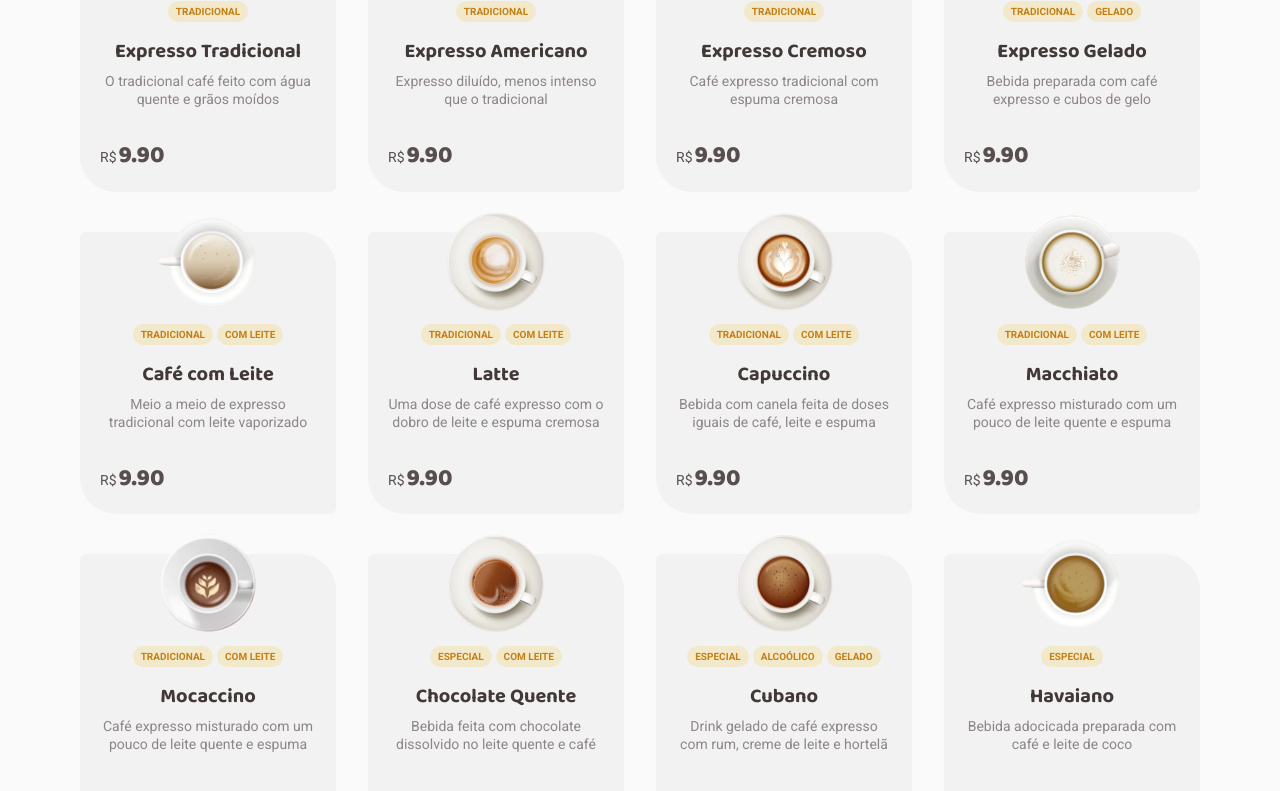
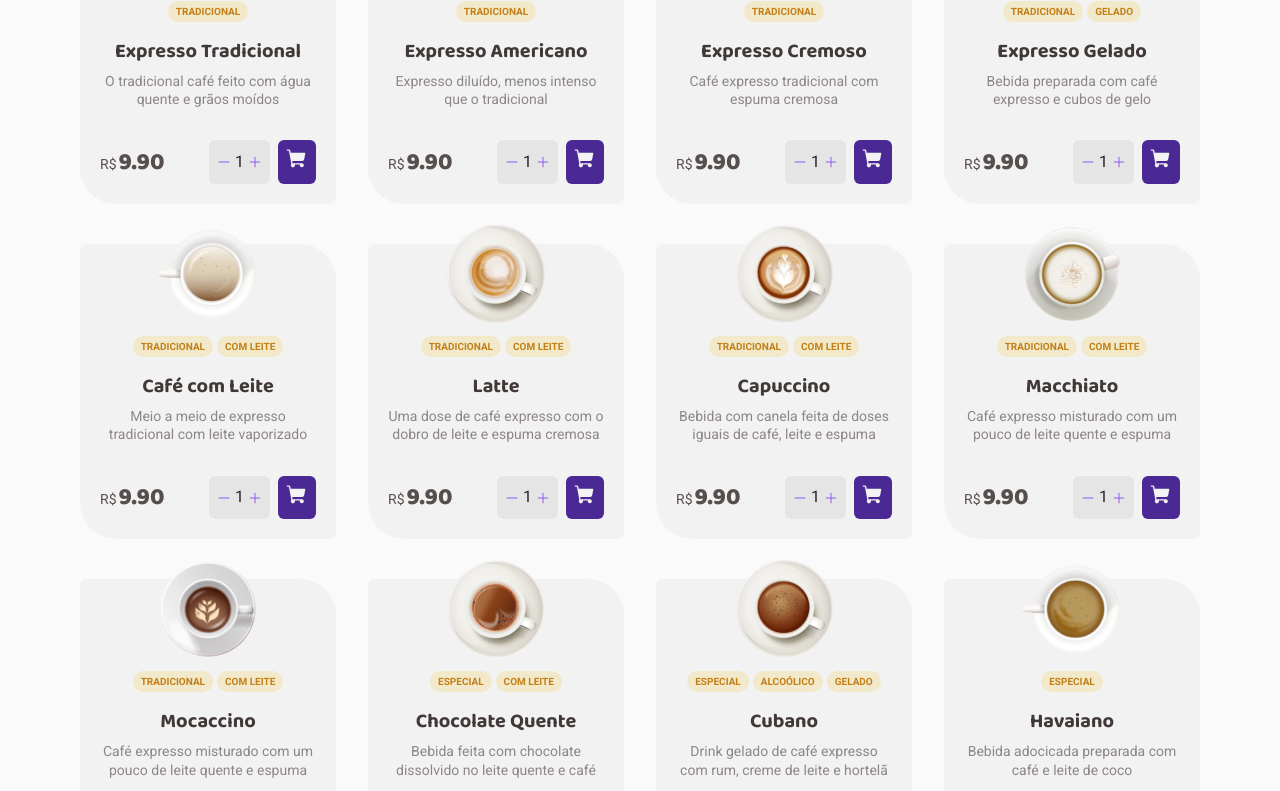
Before and after one commit to edilaine-as/ReactJS_CoffeeDelivery, a React (Vite) app: page / in a window 1280 px wide. Shown: the part 895-1686 px from the top of the page. Built offline with nearby package versions, Linux system fonts and the light colour scheme.

Commit message:
Add QuantityInput

```diff
--- a/src/components/Card/index.tsx
+++ b/src/components/Card/index.tsx
@@ -1,8 +1,13 @@
+import { ShoppingCart } from 'phosphor-react'
+import { useState } from 'react'
+import { useTheme } from 'styled-components'
+import { QuantityInput } from '../QuantityInput'
 import {
   CoffeeImg,
   Container,
   Control,
   Description,
+  Order,
   Price,
   Tags,
   Title,
@@ -20,6 +25,20 @@ type Props = {
 }
 
 export function Card({ coffee }: Props) {
+  const theme = useTheme()
+  const [quantity, setQuantity] = useState(1)
+  const [isItemAdded, setIsItemAdded] = useState(false)
+
+  function incrementQuantity(){
+    setQuantity(state => state + 1)
+  }
+
+  function decrementQuantity(){
+    if(quantity > 1){
+      setQuantity(state => state - 1)
+    }
+  }
+
   return (
     <Container>
       <CoffeeImg src={coffee.image} alt={coffee.title} />
@@ -39,6 +58,16 @@ export function Card({ coffee }: Props) {
           <span>R$</span>
           <span>{coffee.price.toFixed(2)}</span>
         </Price>
+        <Order>
+          <QuantityInput
+            quantity={quantity}
+            incrementQuantity={incrementQuantity}
+            decrementQuantity={decrementQuantity}
+          />
+          <button>
+            <ShoppingCart weight="fill" size={22} color={theme['base-card']}/>
+          </button>
+        </Order>
       </Control>
     </Container>
   )
--- a/src/components/Card/style.ts
+++ b/src/components/Card/style.ts
@@ -78,3 +78,15 @@ export const Price = styled.div`
     color: ${(props) => props.theme['base-text']};
   }
 `
+
+export const Order = styled.div`
+  display: flex;
+  gap: 8px;
+
+  > button{
+    background-color: ${(props) => props.theme['purple-dark']};
+    border: none;
+    border-radius: 6px;
+    padding: 8px;
+  }
+`
--- /dev/null
+++ b/src/components/QuantityInput/index.tsx
@@ -0,0 +1,22 @@
+import { Minus, Plus } from "phosphor-react";
+import { Container } from "./styles";
+
+type Props = {
+    quantity: number,
+    incrementQuantity: () => void,
+    decrementQuantity: () => void,
+}
+
+export function QuantityInput({quantity, incrementQuantity, decrementQuantity}:Props){
+    return (
+        <Container>
+            <button onClick={decrementQuantity}>
+                <Minus size={14}/>
+            </button>
+            <span>{quantity}</span>
+            <button onClick={incrementQuantity}>
+                <Plus size={14}/>
+            </button>
+        </Container>
+    )
+}
--- /dev/null
+++ b/src/components/QuantityInput/styles.ts
@@ -0,0 +1,33 @@
+import { styled } from "styled-components";
+import { mixins } from "../../styles/mixins";
+
+export const Container = styled.div`
+    display: flex;
+    flex-direction: row;
+    align-items: center;
+    gap: 4px;
+
+    padding: 8px;
+    background-color: ${(props) => props.theme["base-button"]} ;
+    border-radius: 6px;
+
+    span{
+        ${mixins.fonts.textM}
+        color: ${(props) => props.theme["base-title"]}
+    }
+
+    button{
+        border: none;
+        background-color: transparent;
+        display: flex;
+        align-items: center;
+    }
+
+    button svg{
+        color: ${(props) => props.theme.purple};
+
+        &:hover{
+            color: ${(props) => props.theme["purple-dark"]};
+        }
+    }
+`
--- a/src/pages/Home/index.tsx
+++ b/src/pages/Home/index.tsx
@@ -1,7 +1,7 @@
 import { Card } from '../../components/Card'
 import { Coffee, Package, ShoppingCart, Timer } from 'phosphor-react'
 import introCoffeeDelivery from '../../../public/images/intro-coffee-delivery.svg'
-import heroBg from '../../../public/images/hero-bg.svg'
+import heroBg from '../../../public/images/intro-bg.svg'
 import {
   CoffeeContainer,
   CoffeeList,
@@ -62,7 +62,7 @@ export function Home() {
           </IntroContent>
           <img src={introCoffeeDelivery} alt="" />
         </IntroContainer>
-          <img src={heroBg} id="hero-bg" alt="" />
+          <img src={heroBg} id="intro-bg" alt="" />
       </Intro>
       <CoffeeList>
         <h2>Nossos cafés</h2>
--- a/src/pages/Home/styles.ts
+++ b/src/pages/Home/styles.ts
@@ -4,7 +4,7 @@ import { mixins } from '../../styles/mixins'
 export const Intro = styled.div`
   position: relative;
 
-  img#hero-bg{
+  img#intro-bg{
     position: absolute;
     top: 0;
     left: 0;
```
Also changed, not shown: public/images/intro-bg.svg (renamed from public/images/hero-bg.svg).
